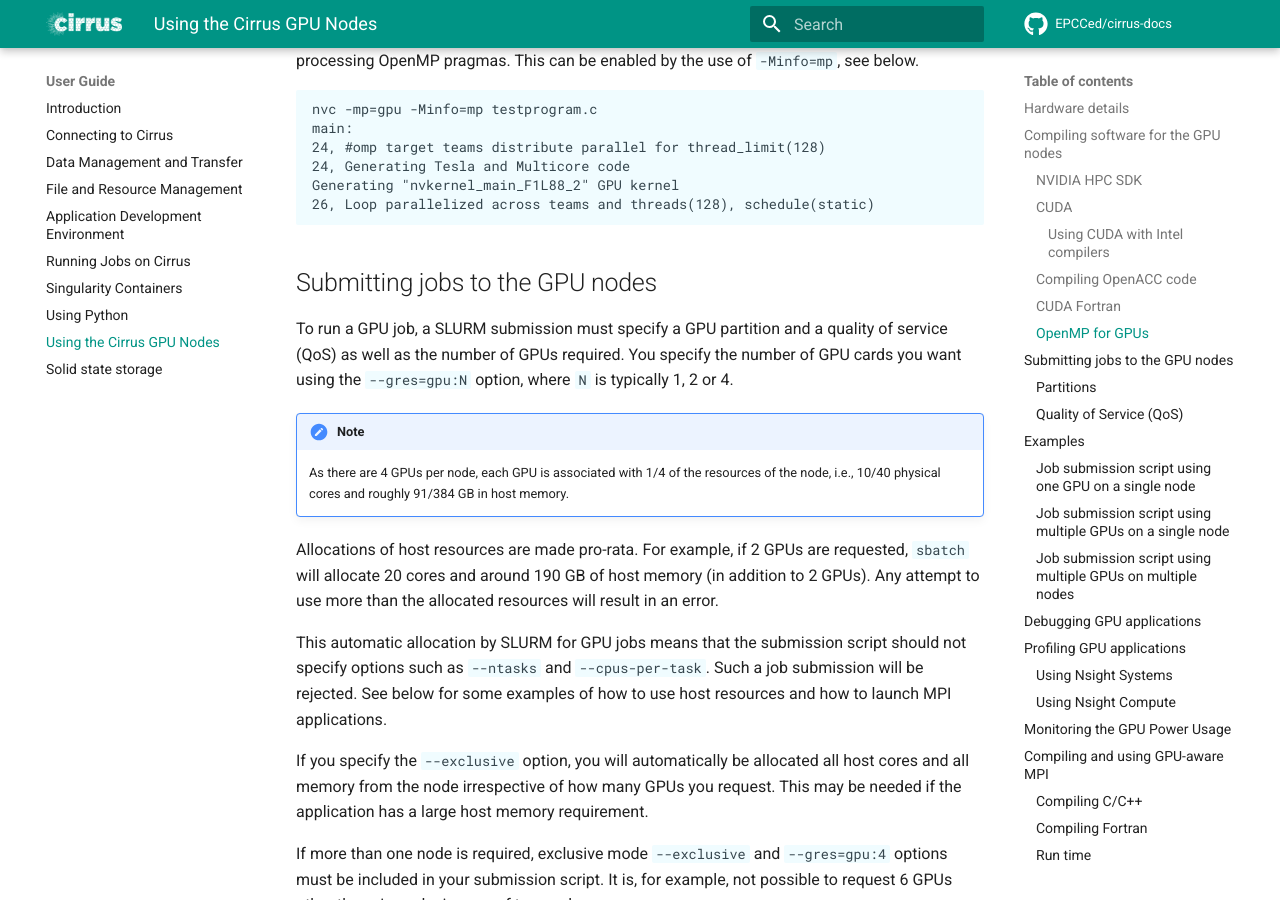
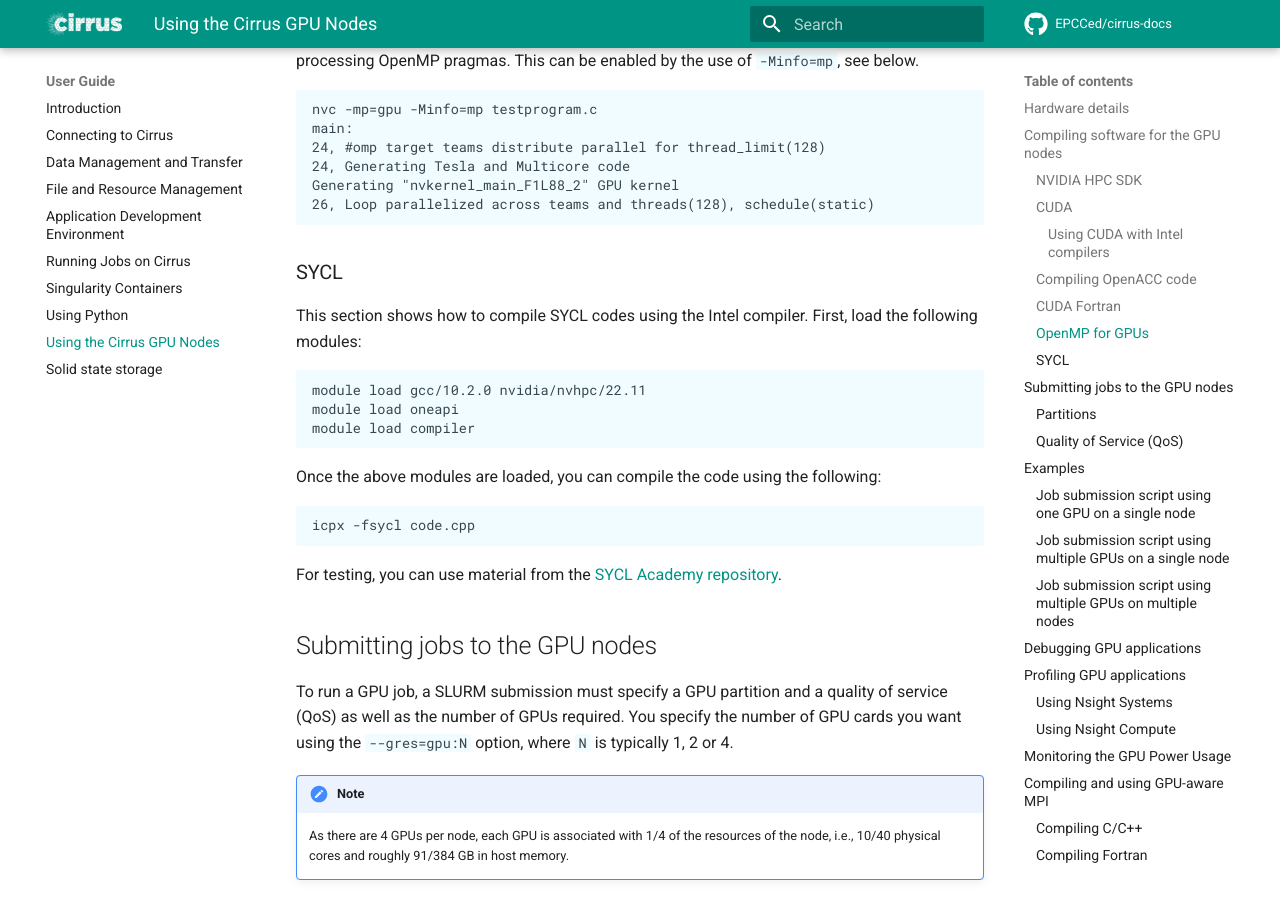
Before and after one commit to EPCCed/cirrus-docs, an MkDocs documentation site: the page built from docs/user-guide/gpu.md, in a window 1280 px wide and 900 px high, scrolled down 3203 px. Built offline with MkDocs 1.6.1 and Material for MkDocs 9.7.7, drawn with Linux system fonts in a browser that asks for light colours; comment, search, counter and statistics services are not loaded.

Commit message:
Add SYCL instructions

```diff
--- a/docs/user-guide/gpu.md
+++ b/docs/user-guide/gpu.md
@@ -148,6 +148,21 @@ enabled by the use of `-Minfo=mp`, see below.
     24, Generating Tesla and Multicore code
     Generating "nvkernel_main_F1L88_2" GPU kernel
     26, Loop parallelized across teams and threads(128), schedule(static)
+
+### SYCL
+
+This section shows how to compile SYCL codes using the Intel compiler. First,
+load the following modules:
+
+    module load gcc/10.2.0 nvidia/nvhpc/22.11
+    module load oneapi
+    module load compiler
+
+Once the above modules are loaded, you can compile the code using the following:
+
+    icpx -fsycl code.cpp
+
+For testing, you can use material from the [SYCL Academy repository](https://github.com/codeplaysoftware/syclacademy).
 
 ## Submitting jobs to the GPU nodes
 
```
